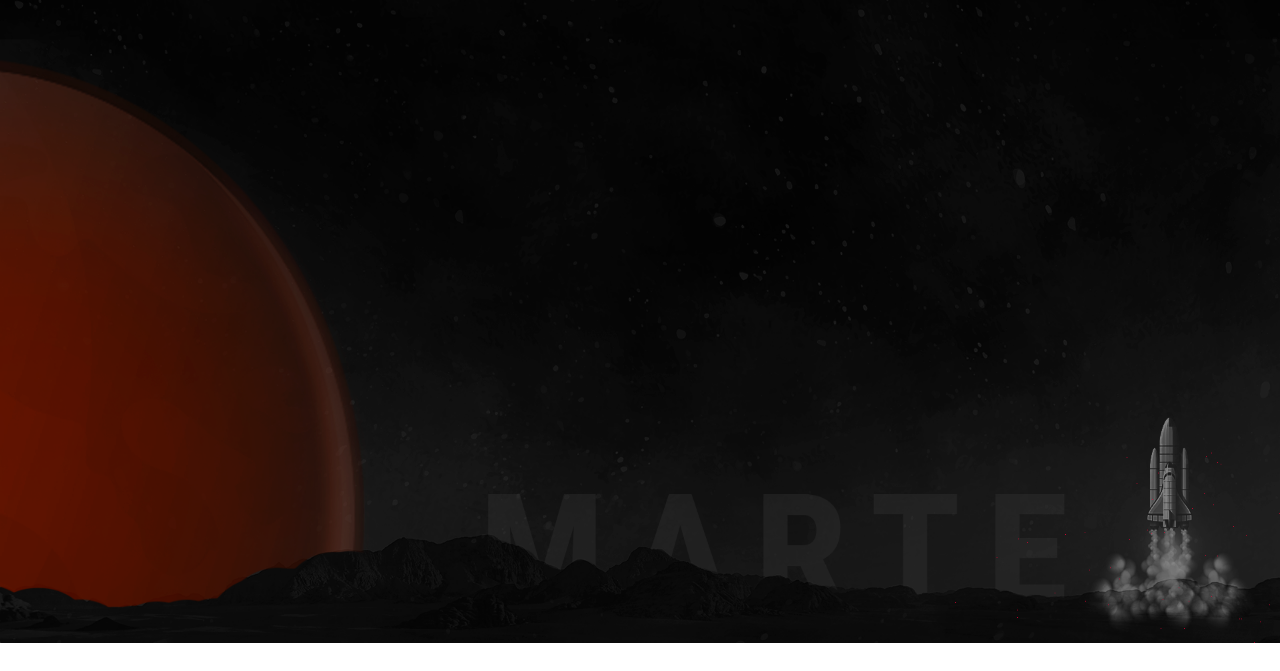
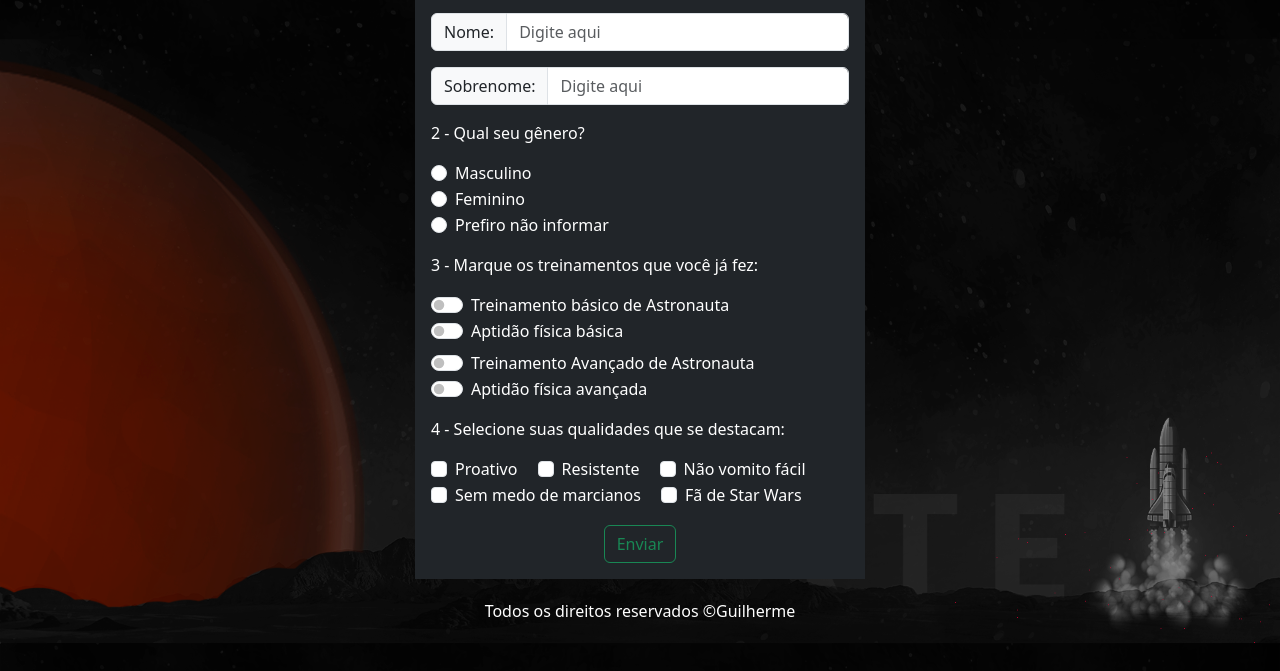
Before and after one commit to Guilhsouza/estudos-bootstrap, a website: page projeto-landing-page/index.html in a window 1280 px wide. Shown: the part 157-828 px from the top of the page. Before the commit the page ends 800 px from the top, so only its background shows below. Drawn offline with nearby package versions, Linux system fonts and the light colour scheme.

Commit message:
concluindo projeto de landing page utilizando bootstrap

```diff
--- a/projeto-landing-page/index.html
+++ b/projeto-landing-page/index.html
@@ -7,25 +7,105 @@
 
     <link rel="stylesheet" href="./node_modules/bootstrap/dist/css/bootstrap.css">
 
-    <style>
-        body {
-            background-image: url(./images/backgroundLp.png);
-            background-size: 100vw 100vh;
-            background-repeat: no-repeat;
-            background-position: center;
-            background-attachment: fixed;
-        }
-    </style>
+    <link rel="stylesheet" href="./css/style.css">
+
+    <link rel="icon" href="./images/spacex_logo_icon_144865.png" type="image/x-icon">
 
     <title>Rumo a marte - OnebitX</title>
 </head>
 
 <body class="py-5">
 
-    <div class="container bg-dark">
+    <div class="container bg-dark px-3 container1">
         <div class="text-center">
-            <img src="./images/logo.png" class="img-fluid w-25 my-4">
+            <img src="./images/logo.png" class="img-fluid w-50 my-4">
         </div>
+
+        <p>1 - Qual seu nome?</p>
+
+        <div class="input-group mb-3">
+            <span class="input-group-text">Nome:</span>
+            <input type="text" class="form-control" placeholder="Digite aqui">
+        </div>
+
+        <div class="input-group mb-3">
+            <span class="input-group-text">Sobrenome:</span>
+            <input type="text" class="form-control" placeholder="Digite aqui">
+        </div>
+
+        <p>2 - Qual seu gênero?</p>
+
+        <div class="form-check">
+            <input type="radio" class="form-check-input" name="maleRadio" id="maleRadio">
+            <label for="maleRadio" class="form-check-label">Masculino</label>
+        </div>
+
+        <div class="form-check">
+            <input type="radio" class="form-check-input" name="maleRadio" id="femaleRadio">
+            <label for="femaleRadio" class="form-check-label">Feminino</label>
+        </div>
+
+        <div class="form-check">
+            <input type="radio" class="form-check-input" name="maleRadio" id="otherRadio">
+            <label for="otherRadio" class="form-check-label">Prefiro não informar</label>
+        </div>
+
+        <p class="mt-3">3 - Marque os treinamentos que você já fez:</p>
+
+        <div class="form-check form-switch">
+            <input type="checkbox" class="form-check-input" role="switch" id="basicTrainingAstronaut">
+            <label for="basicTrainingAstronaut" class="form-check-label">Treinamento básico de Astronauta</label>
+        </div>
+
+        <div class="form-check form-switch">
+            <input type="checkbox" class="form-check-input" role="switch" id="basicTrainingAstronaut">
+            <label for="basicTrainingAstronaut" class="form-check-label">Aptidão física básica</label>
+        </div>
+
+        <div class="form-check form-switch mt-2">
+            <input type="checkbox" class="form-check-input" role="switch" id="basicTrainingAstronaut">
+            <label for="basicTrainingAstronaut" class="form-check-label">Treinamento Avançado de Astronauta </label>
+        </div>
+
+        <div class="form-check form-switch">
+            <input type="checkbox" class="form-check-input" role="switch" id="basicTrainingAstronaut">
+            <label for="basicTrainingAstronaut" class="form-check-label">Aptidão física avançada</label>
+        </div>
+
+        <p class="mt-3">4 - Selecione suas qualidades que se destacam:</p>
+
+        <div class="form-check form-check-inline">
+            <input type="checkbox" class="form-check-input" id="proactive" value="proactive">
+            <label for="proactive" class="form-check-label">Proativo</label>
+        </div>
+
+        <div class="form-check form-check-inline">
+            <input type="checkbox" class="form-check-input" id="resistance" value="resistance">
+            <label for="resistance" class="form-check-label">Resistente</label>
+        </div>
+
+        <div class="form-check form-check-inline">
+            <input type="checkbox" class="form-check-input" id="notThrowUp" value="notThrowUp">
+            <label for="notThrowUp" class="form-check-label">Não vomito fácil</label>
+        </div>
+        <br>
+        <div class="form-check form-check-inline">
+            <input type="checkbox" class="form-check-input" id="notAfraidMarcians" value="notAfraidMarcians">
+            <label for="notAfraidMarcians" class="form-check-label">Sem medo de marcianos</label>
+        </div>
+
+        <div class="form-check form-check-inline">
+            <input type="checkbox" class="form-check-input" id="starWarsFan" value="starWarsFan">
+            <label for="starWarsFan" class="form-check-label">Fã de Star Wars</label>
+        </div>
+
+        <div class="mt-3 pb-3 text-center">
+            <button type="button" class="btn btn-outline-success btn-hover">Enviar</button>
+        </div>
+    </div>
+
+    <div class="container text-center fotter">
+        Todos os direitos reservados &copy;Guilherme
     </div>
 
     <script src="./node_modules/bootstrap/dist/js/bootstrap.js"></script>
```
